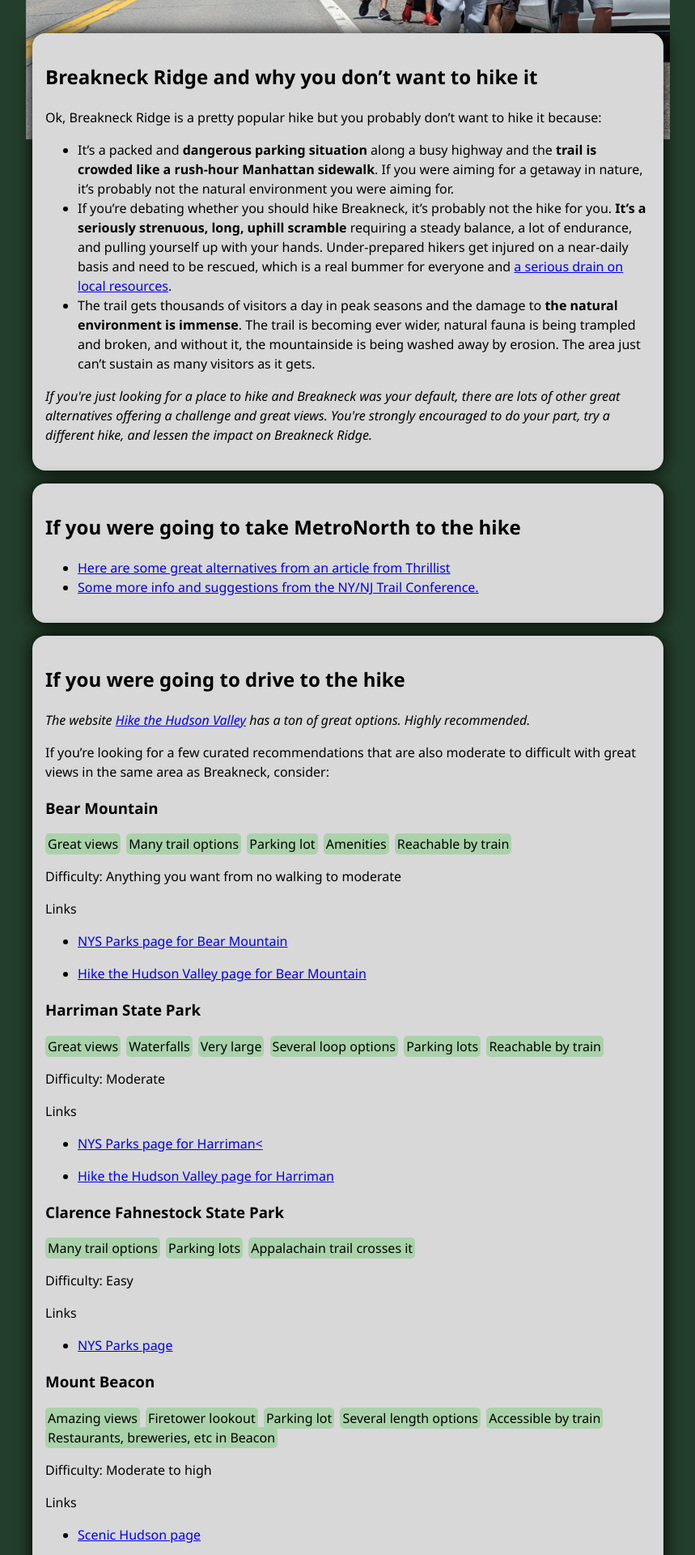
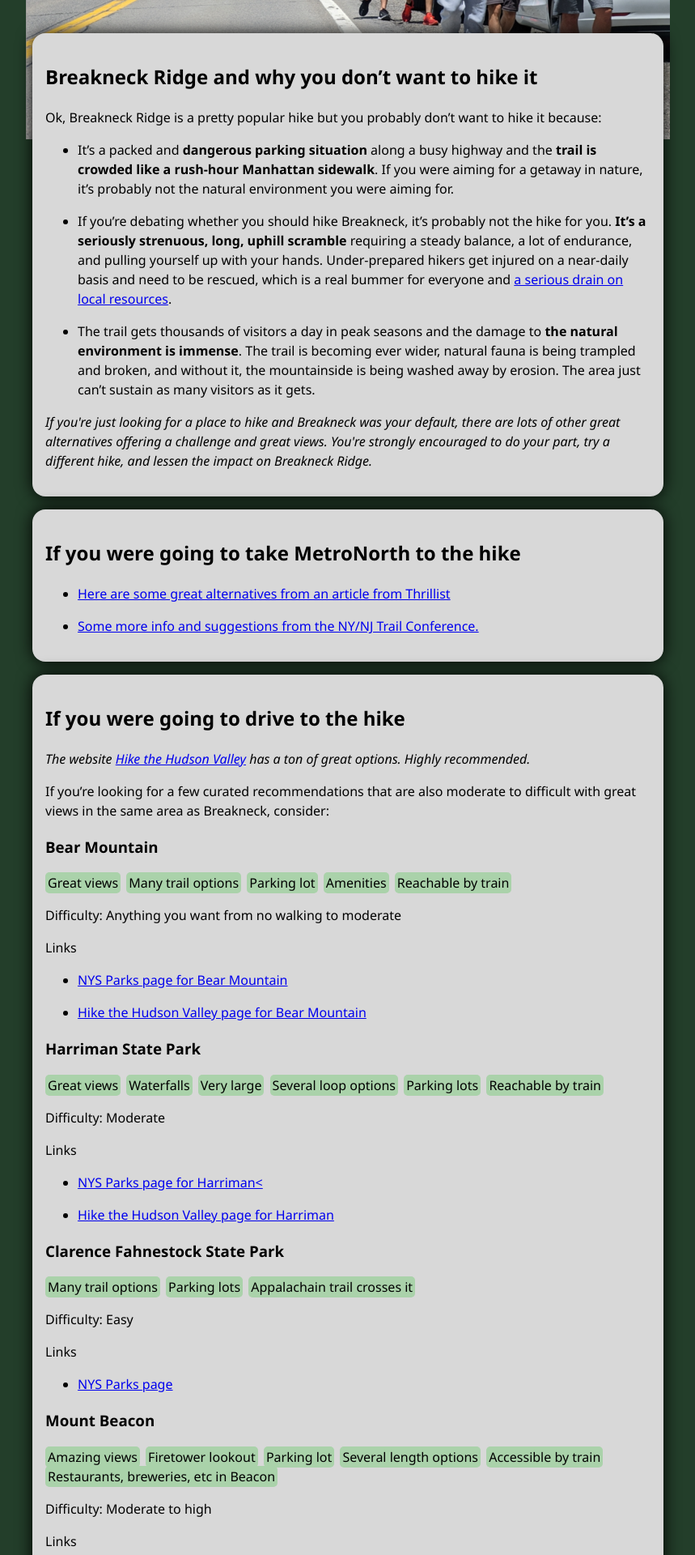
Before and after one commit to breakneckridge/breakneckridge.github.io, a Jekyll site: the page built from index.md, in a window 1280 px wide. Shown: the part 428-2348 px from the top of the page at 81% size, without its empty margins (210-1069 px from the left). Built offline with Jekyll 4.4.1, drawn with Linux system fonts in a browser that asks for light colours.

Commit message:
Tweak margin on li

```diff
--- a/_sass/my_sass.scss
+++ b/_sass/my_sass.scss
@@ -65,6 +65,11 @@ body {
   margin-bottom: 16px;
 }
 
+
+li {
+  margin-bottom: 16px;
+}
+
 .hike {
 
 }
```
